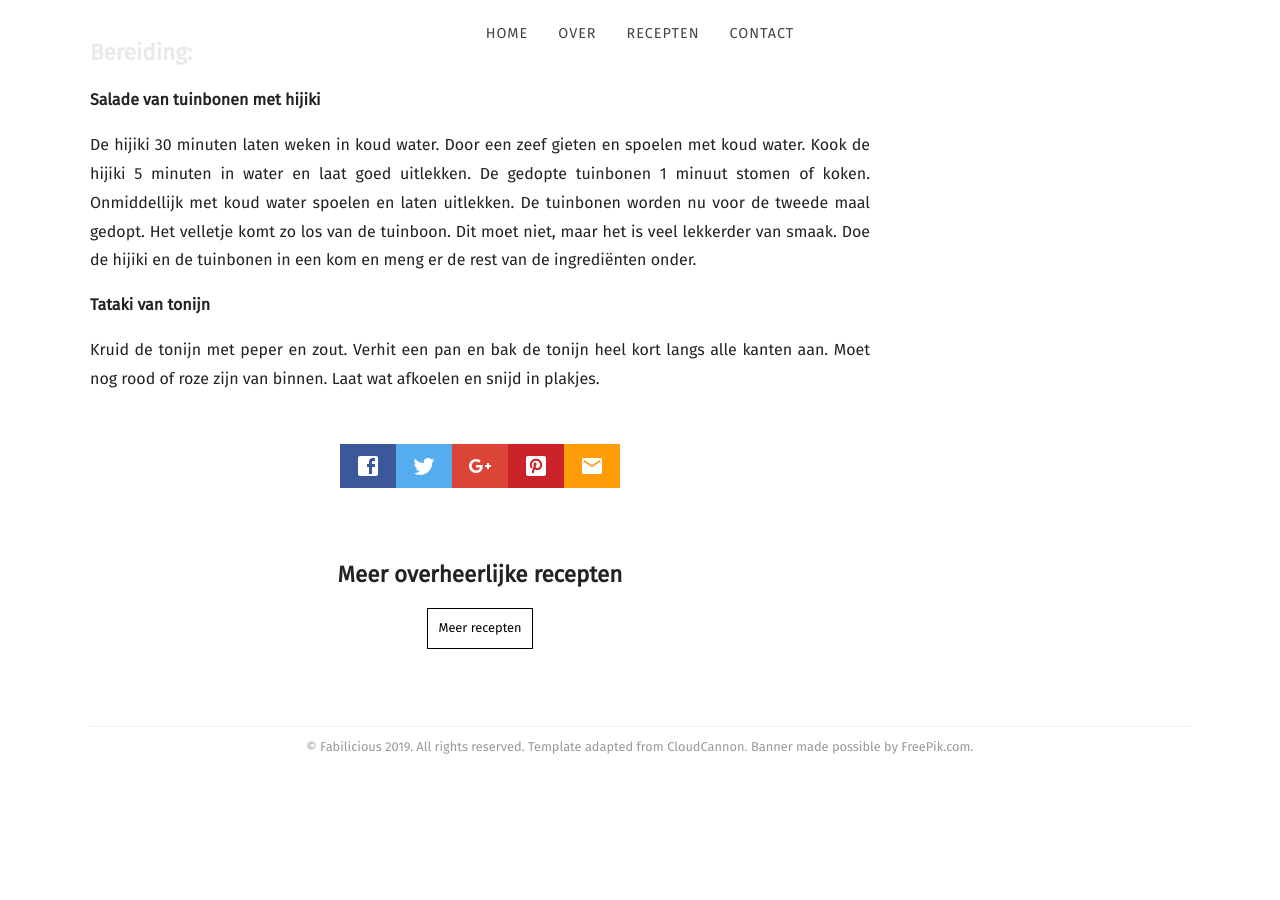
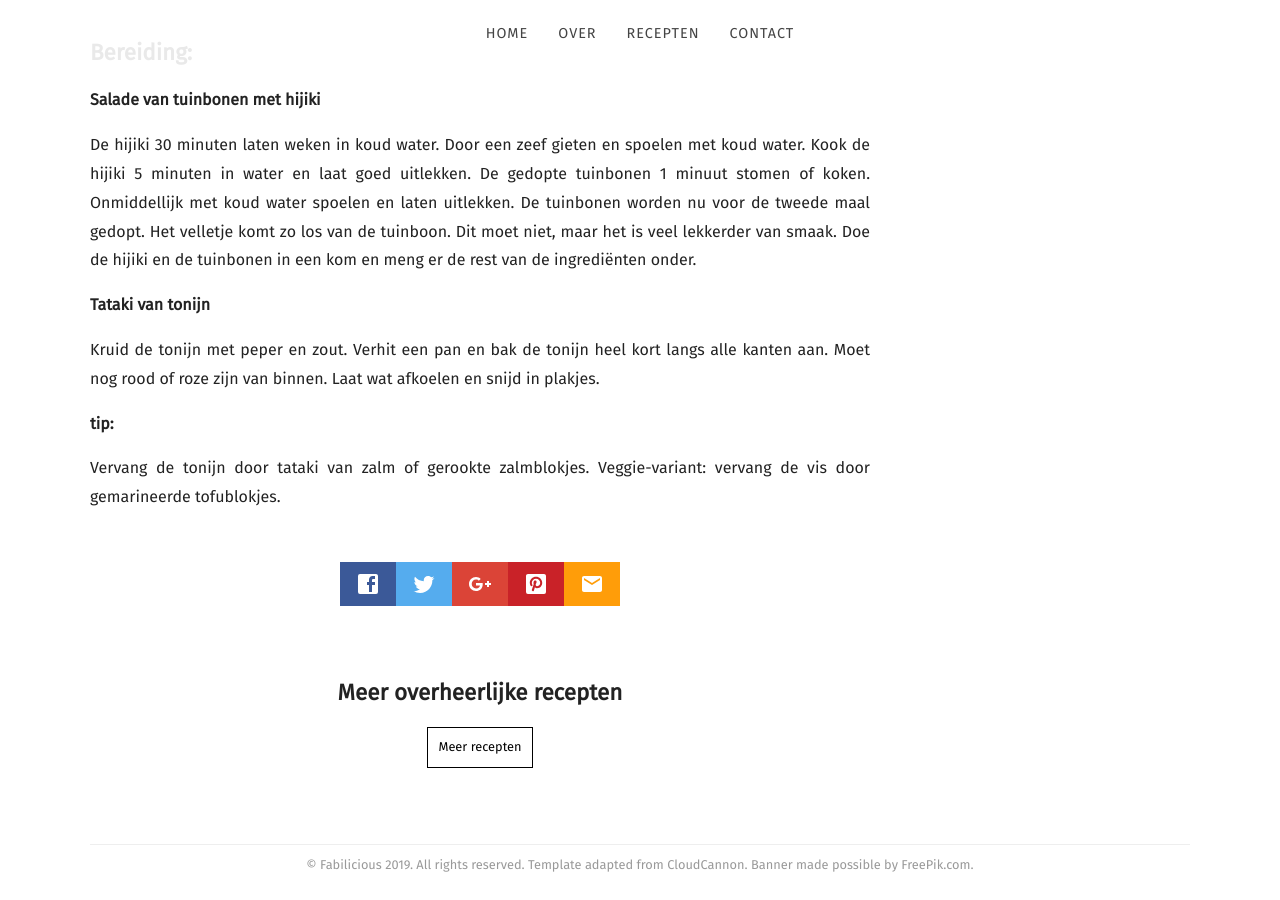
Before and after one commit to fabilicious/fabilicious.github.io, a Jekyll site: the page built from _posts/2019-07-03-Hijiki_met_tuinbonen_en_tataki_van_tonijn.md, in a window 1280 px wide and 900 px high, scrolled down 1969 px. Built offline with Jekyll 4.4.1, drawn with Linux system fonts in a browser that asks for light colours; nearby versions of some CDN libraries; some web fonts are replaced; before the commit the page ends 2751 px from its top, so only the background shows below that.

Commit message:
Update 2019-07-03-Hijiki_met_tuinbonen_en_tataki_van_tonijn.md

```diff
--- a/_posts/2019-07-03-Hijiki_met_tuinbonen_en_tataki_van_tonijn.md
+++ b/_posts/2019-07-03-Hijiki_met_tuinbonen_en_tataki_van_tonijn.md
@@ -46,3 +46,8 @@ Doe de hijiki en de tuinbonen in een kom en meng er de rest van de ingrediënten
 
 Kruid de tonijn met peper en zout.
 Verhit een pan en bak de tonijn heel kort langs alle kanten aan. Moet nog rood of roze  zijn van binnen. Laat wat afkoelen en snijd in plakjes.
+
+<b>tip:</b>
+
+Vervang de tonijn door tataki van zalm of gerookte zalmblokjes.
+Veggie-variant: vervang de vis door gemarineerde tofublokjes.
```
